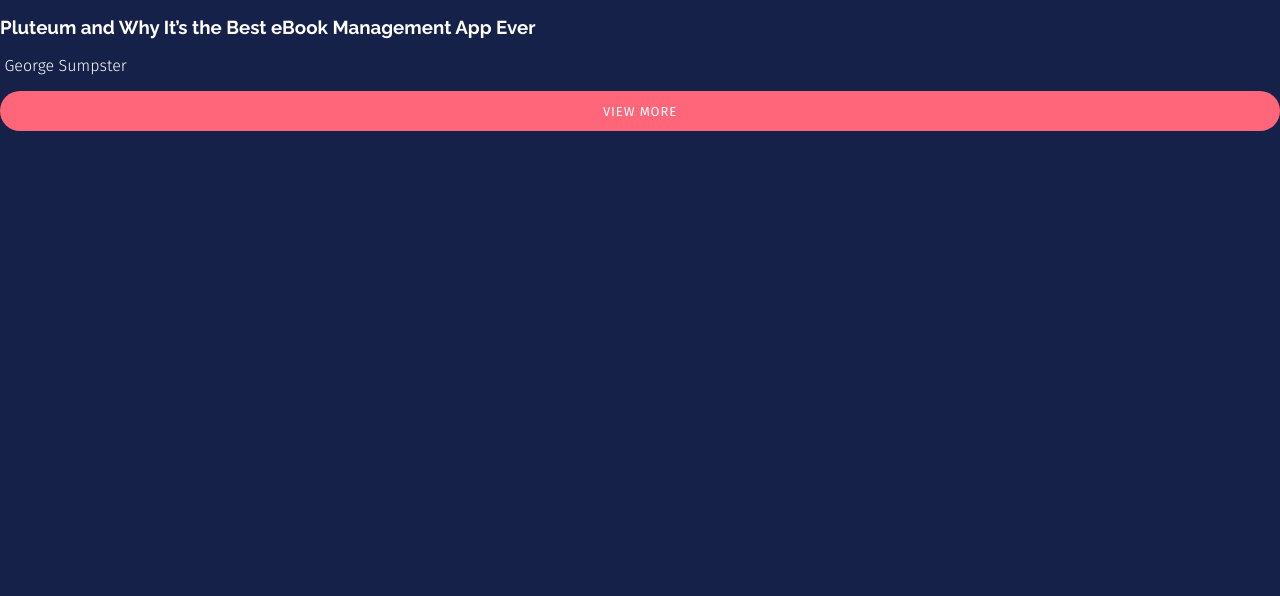
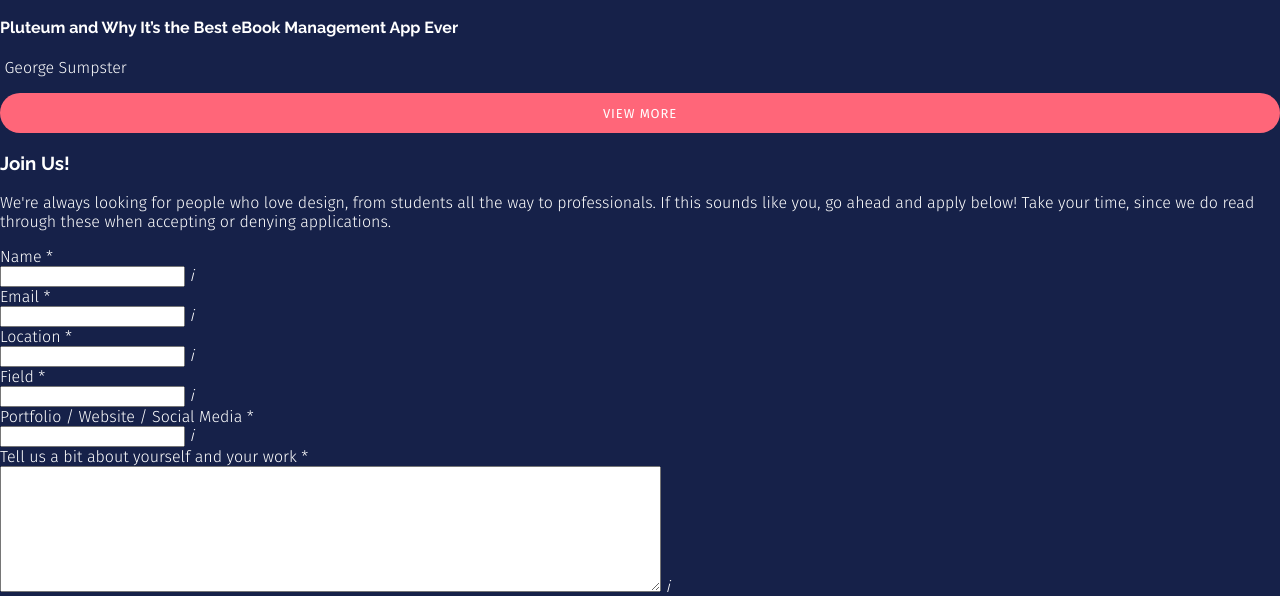
Before and after one commit to UnitedDesigners/uniteddesigne.rs, a plain HTML site: page index.html in a window 1280 px wide. Shown: the part 1270-1866 px from the top of the page. Before the commit the page ends 1401 px from the top, so only its background shows below. Drawn offline with nearby package versions, Linux system fonts and the light colour scheme; files that its build step writes are made by us from their sources.

Commit message:
form html

```diff
--- a/index.html
+++ b/index.html
@@ -51,11 +51,58 @@
         <p><img class="projects__avatar" /> Lukasz Wieczorek</p>
       </div>
       <div class="projects__card--medium">
-        <h3>Pluteum and Why It’s the Best eBook Management App Ever</h3>
+        <h4>Pluteum and Why It’s the Best eBook Management App Ever</h4>
         <p><img class="projects__avatar" /> George Sumpster</p>
       </div>
       <button>View More</button>
     </div>
-    <div class="form"></div>
+    <div class="form">
+      <h3>Join Us!</h3>
+      <p>We're always looking for people who love design, from students all the way to professionals. If this sounds like you, go ahead and apply below! Take your time, since we do read through these when accepting or denying applications.</p>
+      <form>
+        <div class="form__inputgroup">
+          <label for="name">Name *</label>
+          <div class="form__input">
+            <input type="text" name="name" value="">
+            <i>i</i>
+          </div>
+        </div>
+        <div class="form__inputgroup">
+          <label for="email">Email *</label>
+          <div class="form__input">
+            <input type="text" name="email" value="">
+            <i>i</i>
+          </div>
+        </div>
+        <div class="form__inputgroup">
+          <label for="location">Location *</label>
+          <div class="form__input">
+            <input type="text" name="location" value="">
+            <i>i</i>
+          </div>
+        </div>
+        <div class="form__inputgroup">
+          <label for="field">Field *</label>
+          <div class="form__input">
+            <input type="text" name="field" value="">
+            <i>i</i>
+          </div>
+        </div>
+        <div class="form__inputgroup">
+          <label for="website">Portfolio / Website / Social Media *</label>
+          <div class="form__input">
+            <input type="text" name="website" value="">
+            <i>i</i>
+          </div>
+        </div>
+        <div class="form__inputgroup">
+          <label for="bio">Tell us a bit about yourself and your work *</label>
+          <div class="form__input">
+            <textarea name="bio" rows="8" cols="80"></textarea>
+            <i>i</i>
+          </div>
+        </div>
+      </form>
+    </div>
 </body>
 </html>
```
